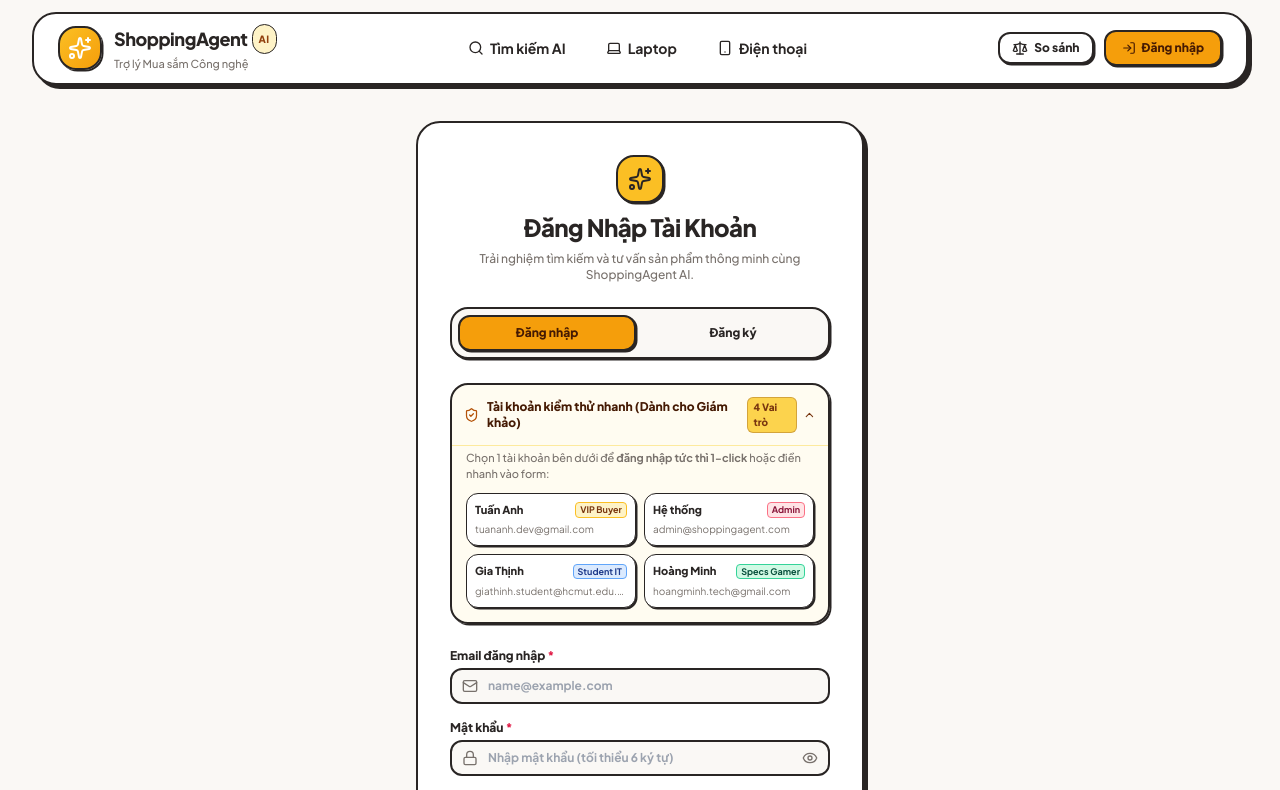
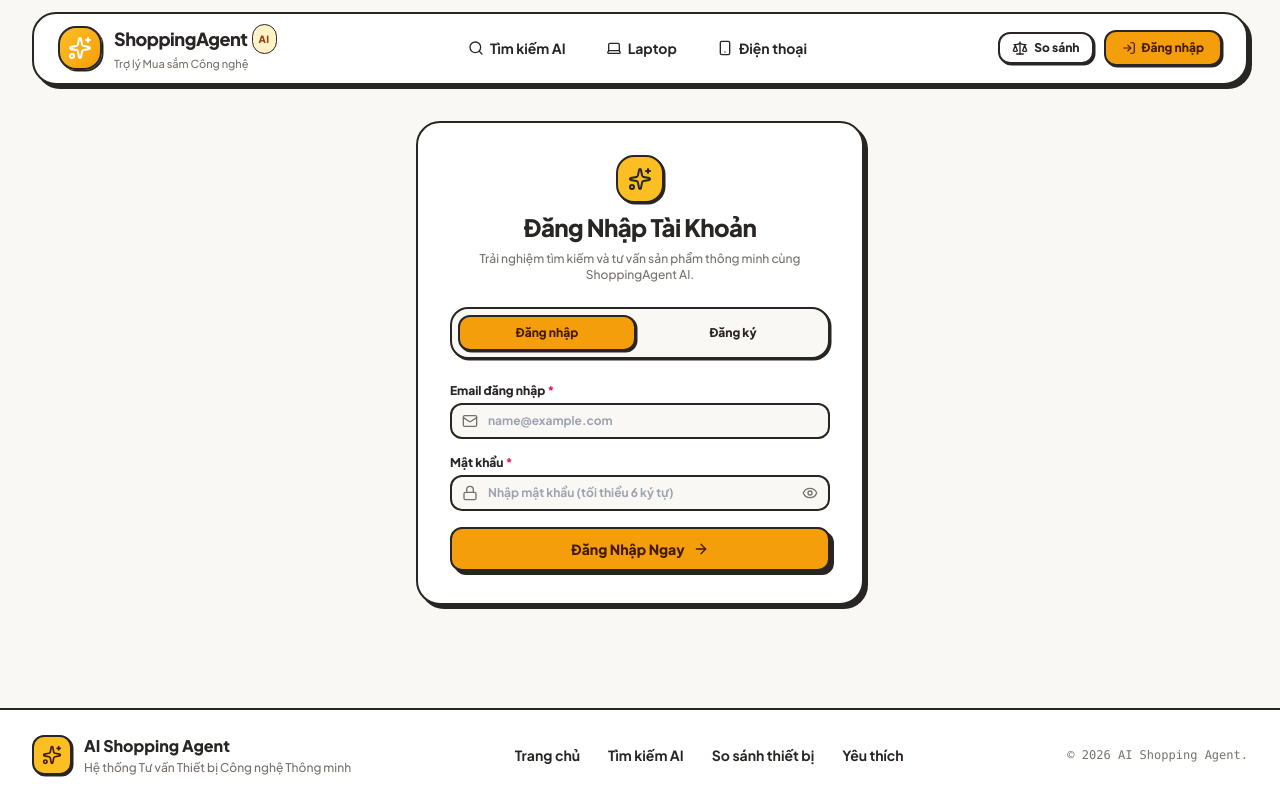
Before and after one commit to HuynhThinh06/AI_Shopping_Agent, a React (Vite) app in the folder frontend/: page /auth in a window 1280 px wide. Shown: the top 790 px of the page. Built offline with nearby package versions, Linux system fonts and the light colour scheme.

Commit message:
fix: resolve conflict

```diff
--- a/frontend/src/pages/AuthPage.tsx
+++ b/frontend/src/pages/AuthPage.tsx
@@ -13,68 +13,11 @@
   EyeOff,
   AlertCircle,
   Loader2,
-  ChevronDown,
-  ChevronUp,
   KeyRound,
   ArrowLeft,
   RotateCw,
   CheckCircle2,
-  ShieldCheck,
 } from 'lucide-react';
-
-interface TestAccount {
-  name: string;
-  email: string;
-  phone: string;
-  avatarText: string;
-  role: string;
-  badge: string;
-  badgeColor: string;
-  description: string;
-}
-
-const TEST_ACCOUNTS: TestAccount[] = [
-  {
-    name: 'Trần Tuấn Anh',
-    email: 'tuananh.dev@gmail.com',
-    phone: '0988123456',
-    avatarText: 'TA',
-    role: 'Thành viên VIP',
-    badge: 'VIP Buyer',
-    badgeColor: 'bg-amber-100 text-amber-900 border-amber-400',
-    description: 'Gu cân bằng, so sánh sản phẩm, đánh giá chi tiết',
-  },
-  {
-    name: 'Quản trị viên Hệ thống',
-    email: 'admin@shoppingagent.com',
-    phone: '0901888999',
-    avatarText: 'AD',
-    role: 'Quản trị viên (Admin)',
-    badge: 'Admin',
-    badgeColor: 'bg-rose-100 text-rose-900 border-rose-400',
-    description: 'Toàn quyền Benchmark GIN Index, LLM Logs, Quản lý sản phẩm',
-  },
-  {
-    name: 'Huỳnh Gia Thịnh',
-    email: 'giathinh.student@hcmut.edu.vn',
-    phone: '0912345678',
-    avatarText: 'GT',
-    role: 'Sinh viên IT',
-    badge: 'Student IT',
-    badgeColor: 'bg-blue-100 text-blue-900 border-blue-400',
-    description: 'Gu ngân sách tối ưu ("lap 15 củ học IT"), tìm kiếm giá rẻ',
-  },
-  {
-    name: 'Hoàng Minh',
-    email: 'hoangminh.tech@gmail.com',
-    phone: '0933678999',
-    avatarText: 'HM',
-    role: 'Tech Reviewer',
-    badge: 'Specs Gamer',
-    badgeColor: 'bg-emerald-100 text-emerald-900 border-emerald-400',
-    description: 'Gu cấu hình khủng, đồ họa render, viết review chi tiết',
-  },
-];
 
 // Regex kiểm tra số điện thoại chuẩn các nhà mạng Việt Nam:
 // 10 chữ số, bắt đầu bằng 03, 05, 07, 08, 09 (hoặc +84)
@@ -101,9 +44,6 @@
   const [showPassword, setShowPassword] = useState(false);
   const [showConfirmPassword, setShowConfirmPassword] = useState(false);
 
-  // Accordion toggle for demo accounts
-  const [showDemoBox, setShowDemoBox] = useState<boolean>(initialMode === 'login');
-
   // Inline Validation Errors
   const [errors, setErrors] = useState<{
     name?: string;
@@ -123,7 +63,6 @@
     setErrors({});
     setErrorMsg(null);
     setErrorCode(null);
-    setShowDemoBox(newMode === 'login');
     setIsOtpStep(false);
     setOtpSuccessMessage(null);
   };
@@ -287,21 +226,6 @@
     }
   };
 
-  const handleSelectAccount = async (acc: TestAccount, autoLogin = false) => {
-    setName(acc.name);
-    setEmail(acc.email);
-    setPhone(acc.phone);
-    setPassword('password123');
-    setConfirmPassword('password123');
-    setErrors({});
-    setErrorMsg(null);
-    setErrorCode(null);
-
-    if (autoLogin) {
-      await executeLogin(acc.email, 'password123', acc.name, acc.role);
-    }
-  };
-
   const validateForm = (): boolean => {
     const newErrors: {
       name?: string;
@@ -452,63 +376,6 @@
           <div className="p-3.5 rounded-2xl bg-amber-50 border-2 border-amber-500 text-amber-950 text-xs font-bold flex items-center gap-2.5 shadow-brutal-xs">
             <AlertCircle className="w-5 h-5 shrink-0 text-amber-600" />
             <span>Phiên làm việc đã hết hạn hoặc chưa được xác thực. Vui lòng đăng nhập lại để tiếp tục thao tác!</span>
-          </div>
-        )}
-
-        {/* Quick Demo Login Picker (CHỈ hiển thị khi ở tab Đăng nhập & có thể đóng mở) */}
-        {mode === 'login' && (
-          <div className="rounded-2xl bg-amber-50/70 border-2 border-warm-text overflow-hidden shadow-brutal-xs">
-            <button
-              type="button"
-              onClick={() => setShowDemoBox(!showDemoBox)}
-              className="w-full p-3 flex items-center justify-between text-left hover:bg-amber-100/60 transition-colors cursor-pointer"
-            >
-              <div className="flex items-center gap-2">
-                <ShieldCheck className="w-4 h-4 text-amber-700" />
-                <span className="text-xs font-black text-amber-950">
-                  Tài khoản kiểm thử nhanh (Dành cho Giám khảo)
-                </span>
-              </div>
-              <div className="flex items-center gap-1.5">
-                <span className="text-[10px] bg-amber-300 text-amber-900 font-extrabold px-1.5 py-0.5 rounded-md border border-amber-900/30">
-                  4 Vai trò
-                </span>
-                {showDemoBox ? (
-                  <ChevronUp className="w-3.5 h-3.5 text-amber-900" />
-                ) : (
-                  <ChevronDown className="w-3.5 h-3.5 text-amber-900" />
-                )}
-              </div>
-            </button>
-
-            {showDemoBox && (
-              <div className="p-3.5 pt-1 border-t border-amber-200/80 space-y-2.5">
-                <p className="text-[11px] text-warm-muted font-medium">
-                  Chọn 1 tài khoản bên dưới để <strong>đăng nhập tức thì 1-click</strong> hoặc điền nhanh vào form:
-                </p>
-                <div className="grid grid-cols-2 gap-2">
-                  {TEST_ACCOUNTS.map((acc) => (
-                    <button
-                      key={acc.email}
-                      type="button"
-                      onClick={() => handleSelectAccount(acc, true)}
-                      className="p-2 rounded-xl bg-warm-surface hover:bg-white text-left border border-warm-text shadow-brutal-xs cursor-pointer transition-all hover:translate-x-0.5 hover:-translate-y-0.5 group"
-                      title={`${acc.description} — Click để đăng nhập ngay`}
-                    >
-                      <div className="flex items-center justify-between mb-1">
-                        <span className="text-[11px] font-black text-warm-text truncate group-hover:text-warm-primary">
-                          {acc.name.split(' ').slice(-2).join(' ')}
-                        </span>
-                        <span className={`text-[9px] font-bold px-1 py-0.2 rounded border ${acc.badgeColor}`}>
-                          {acc.badge}
-                        </span>
-                      </div>
-                      <div className="text-[10px] text-warm-muted truncate">{acc.email}</div>
-                    </button>
-                  ))}
-                </div>
-              </div>
-            )}
           </div>
         )}
 
```
